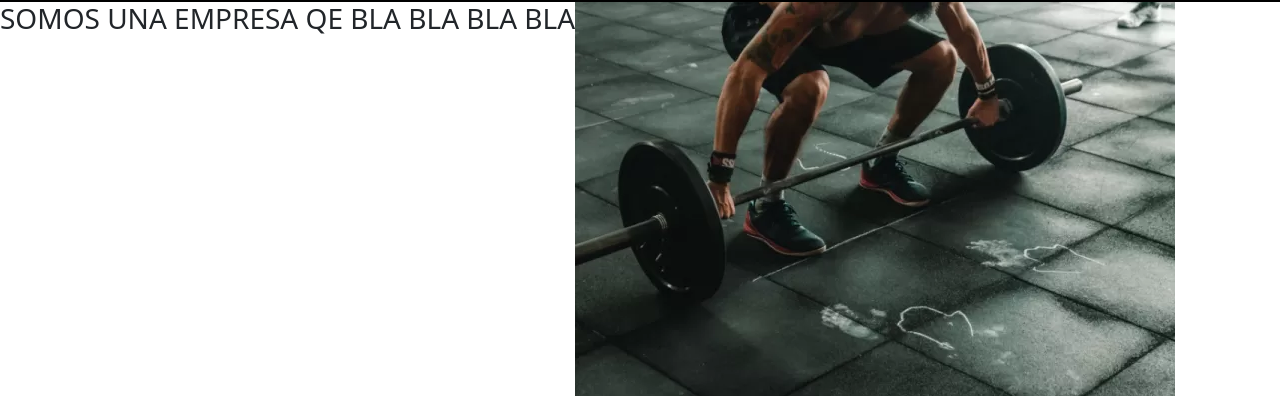
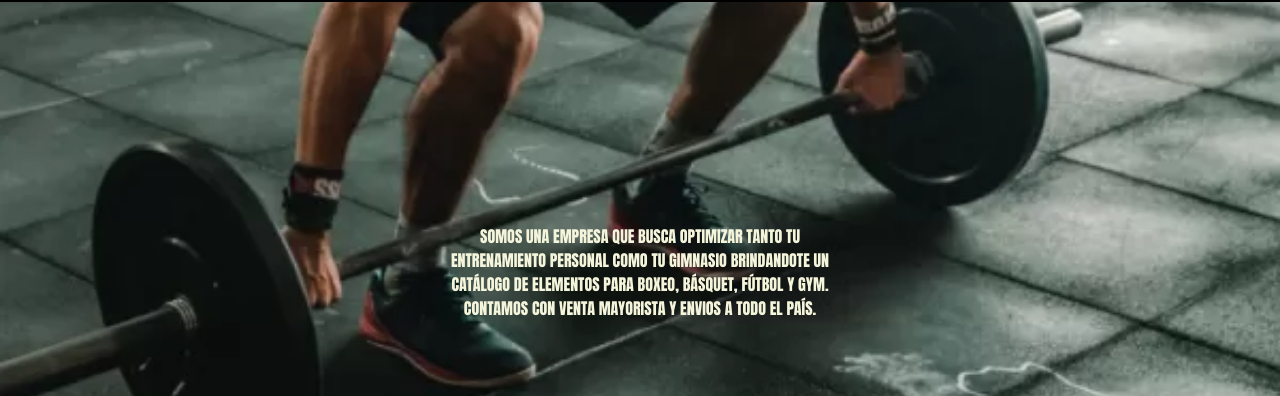
Before and after one commit to Meliko22/Berkanasports, a website: page pages/sobre_nosotros.html in a window 1280 px wide. Shown: the part 128-524 px from the top of the page. Drawn offline with nearby package versions, Linux system fonts and the light colour scheme.

Commit message:
cambios 6-1 21hs

```diff
--- a/pages/sobre_nosotros.html
+++ b/pages/sobre_nosotros.html
@@ -48,10 +48,13 @@
 
     </header>
 
-            <main class="nosotros">
-                     <div class="d-flex">
-                         <h3>SOMOS UNA EMPRESA QE BLA BLA BLA BLA</h3>
-                     <img src="../img/pesas2.jpg" alt="pesas2">
+            <main class="nosotros container-fluid">
+                     <div class="mk-texto-nosotros text-center text-sm-start text-md-start text-lg-start text-xl-start" >
+
+                         <span> SOMOS UNA EMPRESA QUE BUSCA OPTIMIZAR  TANTO TU ENTRENAMIENTO PERSONAL COMO TU GIMNASIO
+                                BRINDANDOTE UN CATÁLOGO DE ELEMENTOS PARA BOXEO,  BÁSQUET, FÚTBOL Y GYM.
+                                CONTAMOS CON VENTA MAYORISTA Y ENVIOS A TODO EL PAÍS. </span>
+
                      </div>
 
 
--- a/scss/_sobre_nosotros.scss
+++ b/scss/_sobre_nosotros.scss
@@ -0,0 +1,31 @@
+.nosotros {
+  background-image: url("../img/pesas2.jpg");
+height:500px;
+width: auto;
+text-align: center;
+background-repeat: no-repeat;
+background-position: center;
+background-size: cover;
+background-attachment: fixed;
+margin: 0;
+padding: 0;
+
+}
+
+
+.nosotros  div span{
+
+    color: #f5f5dc;
+    font-size: medium;
+    font-family: Impact, Haettenschweiler, 'Arial Narrow Bold', sans-serif;
+    text-align: center;
+    text-transform: uppercase;
+   padding: 10%;
+   position: absolute;
+   top: 50%;
+   left: 50%;
+   transform: translate(-50%, -50%);
+   justify-content: center;
+
+
+}
```
Also changed, not shown: css/main.css.
